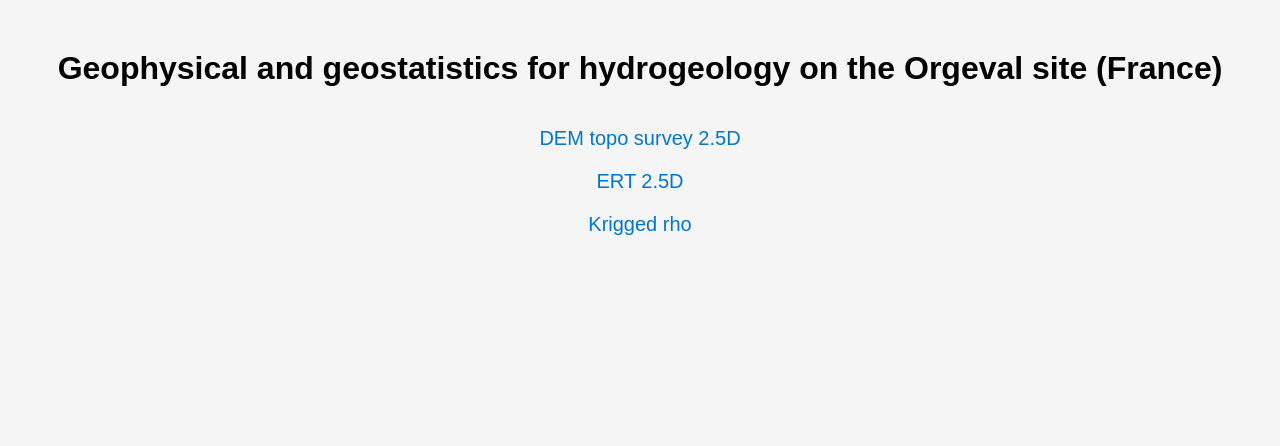
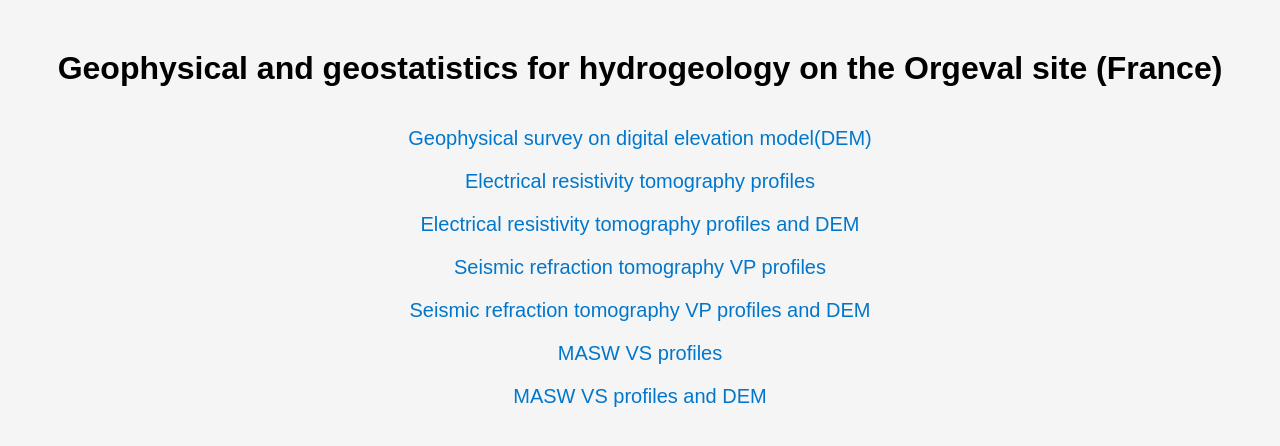
Before and after one commit to MaximeGautierGeophysics/3D_visualization_Orgeval, a plain HTML site: page index.html in a window 1280 px wide. Drawn offline with Linux system fonts and the light colour scheme.

Commit message:
Update index.html

```diff
--- a/index.html
+++ b/index.html
@@ -29,11 +29,18 @@
 
 <h1>Geophysical and geostatistics for hydrogeology on the Orgeval site (France)</h1>
 
-<a href="dem_topo_survey_2.5D.html">DEM topo survey 2.5D</a>
+<a href="dem_survey.html">Geophysical survey on digital elevation model(DEM)</a>
 
-<a href="ERT_2.5D.html">ERT 2.5D</a>
+<a href="ERT_2.5D.html">Electrical resistivity tomography profiles</a>
 
-<a href="krigged_rho.html">Krigged rho</a>
+<a href="ERT_2.5D_dem.html">Electrical resistivity tomography profiles and DEM</a>
 
+<a href="vp_2.5D.html">Seismic refraction tomography VP profiles</a>
+
+<a href="vp_2.5D_dem.html">Seismic refraction tomography VP profiles and DEM</a>
+
+<a href="vs_2.5D.html">MASW VS profiles</a>
+
+<a href="vs_2.5D_dem.html">MASW VS profiles and DEM</a>
 </body>
 </html>
```
